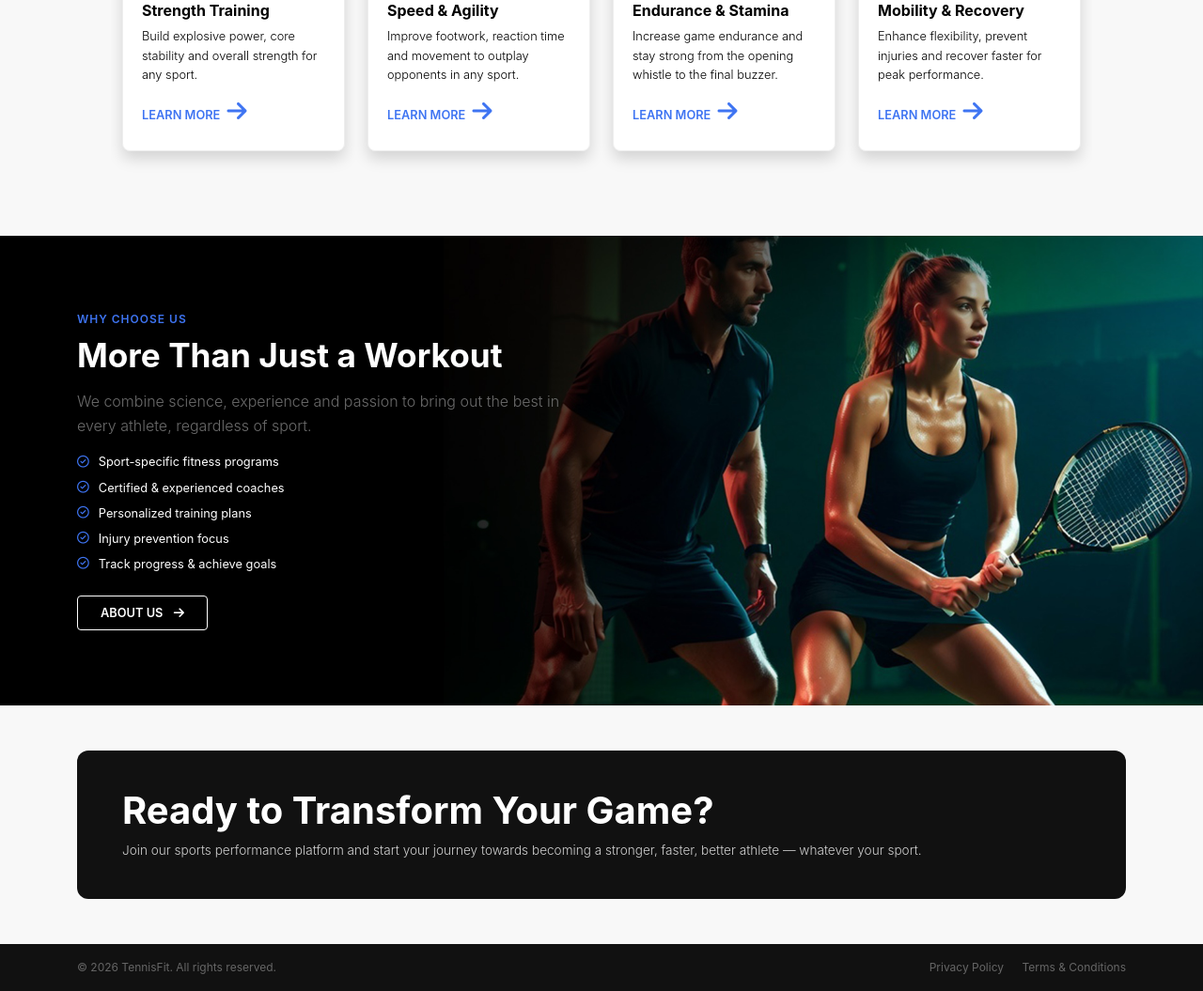
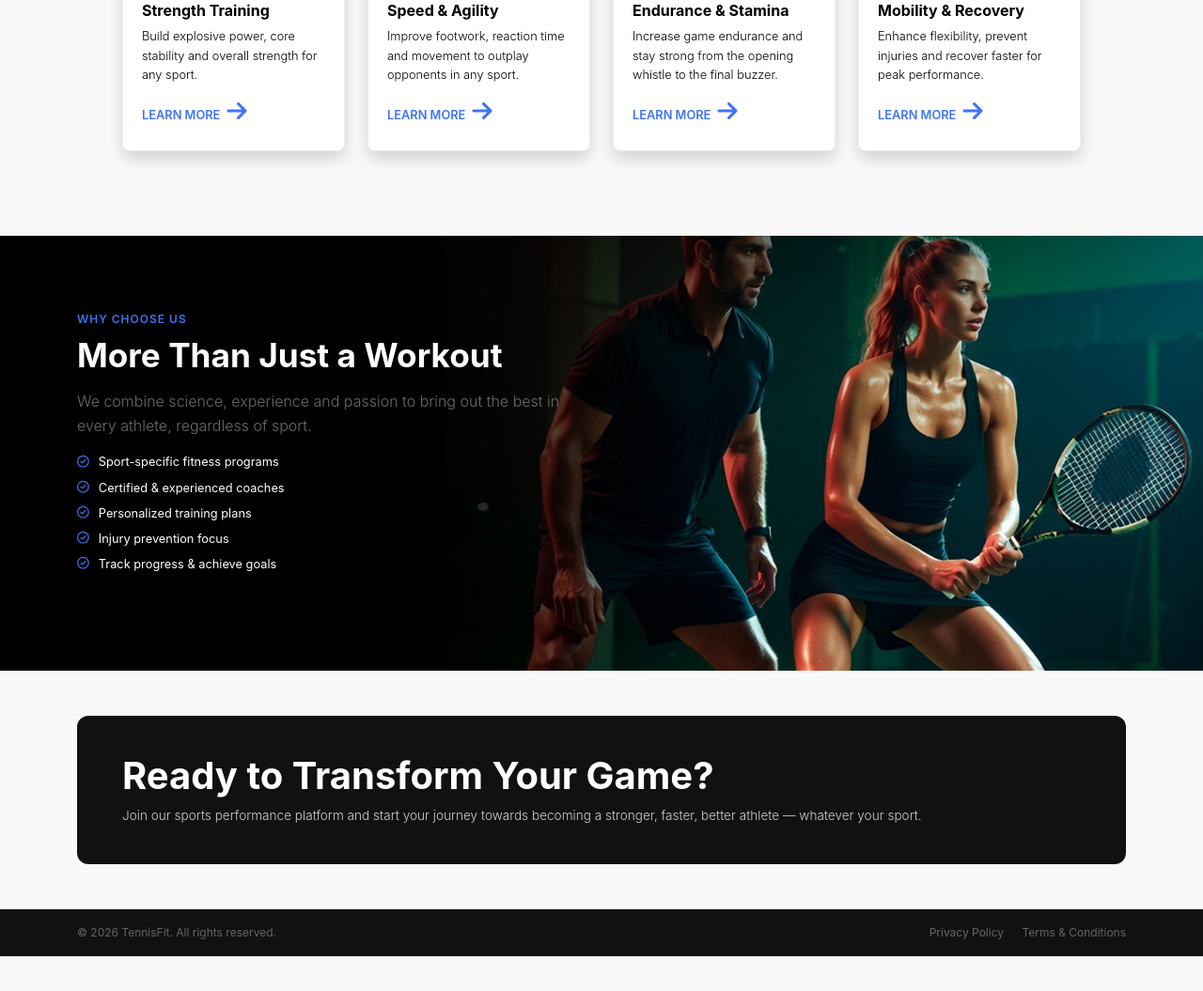
Before and after one commit to AxxoMob/court-fitness, a CodeIgniter 4 app: the page made by app/Views/home.php in a window 1280 px wide. Shown: the part 1506-2561 px from the top of the page at 94% size. After the commit the page ends 2524 px from the top, so only its background shows below. Run offline with PHP 8.4 and a stand-in for CodeIgniter, Linux system fonts and the light colour scheme; the template is opened without the code that fills it, so the values that code supplies are empty; some libraries are stand-ins or nearby versions.

Commit message:
Update changes

```diff
--- a/app/Views/home.php
+++ b/app/Views/home.php
@@ -124,7 +124,6 @@
                     <li><i class="far fa-check-circle"></i> Injury prevention focus</li>
                     <li><i class="far fa-check-circle"></i> Track progress & achieve goals</li>
                 </ul>
-                <a href="#" class="btn btn-lime px-4 py-2">About Us <i class="fas fa-arrow-right ms-2"></i></a>
             </div>
         </div>
     </div>
--- a/app/Views/layouts/landing.php
+++ b/app/Views/layouts/landing.php
@@ -86,8 +86,7 @@
                                 </div>
                             </div>
                             <div class="d-flex align-items-center">
-                                <a href="#" class="btn btn-primary me-3 px-4 py-2">Start Your Journey <i
-                                    class="fas fa-arrow-right ms-2"></i></a>
+                                <a href="https://www.org.hitcourt.com/login" class="btn btn-primary me-3 px-4 py-2">Start Your Journey <i class="fas fa-arrow-right ms-2"></i></a>
                             </div>
                         </div>
                         <div class="col-lg-6 hero-image-col">
@@ -112,8 +111,8 @@
                             &copy; <?= date('Y') ?> TennisFit. All rights reserved.
                         </div>
                         <div class="col-md-6 text-md-end footer-legal-links">
-                            <a href="#" class="me-3">Privacy Policy</a>
-                            <a href="#">Terms & Conditions</a>
+                            <a href="/" class="me-3">Privacy Policy</a>
+                            <a href="/">Terms & Conditions</a>
                         </div>
                     </div>
                 </div>
```
Also changed, not shown: .ai/.daily-docs/developer_note.md (added).
